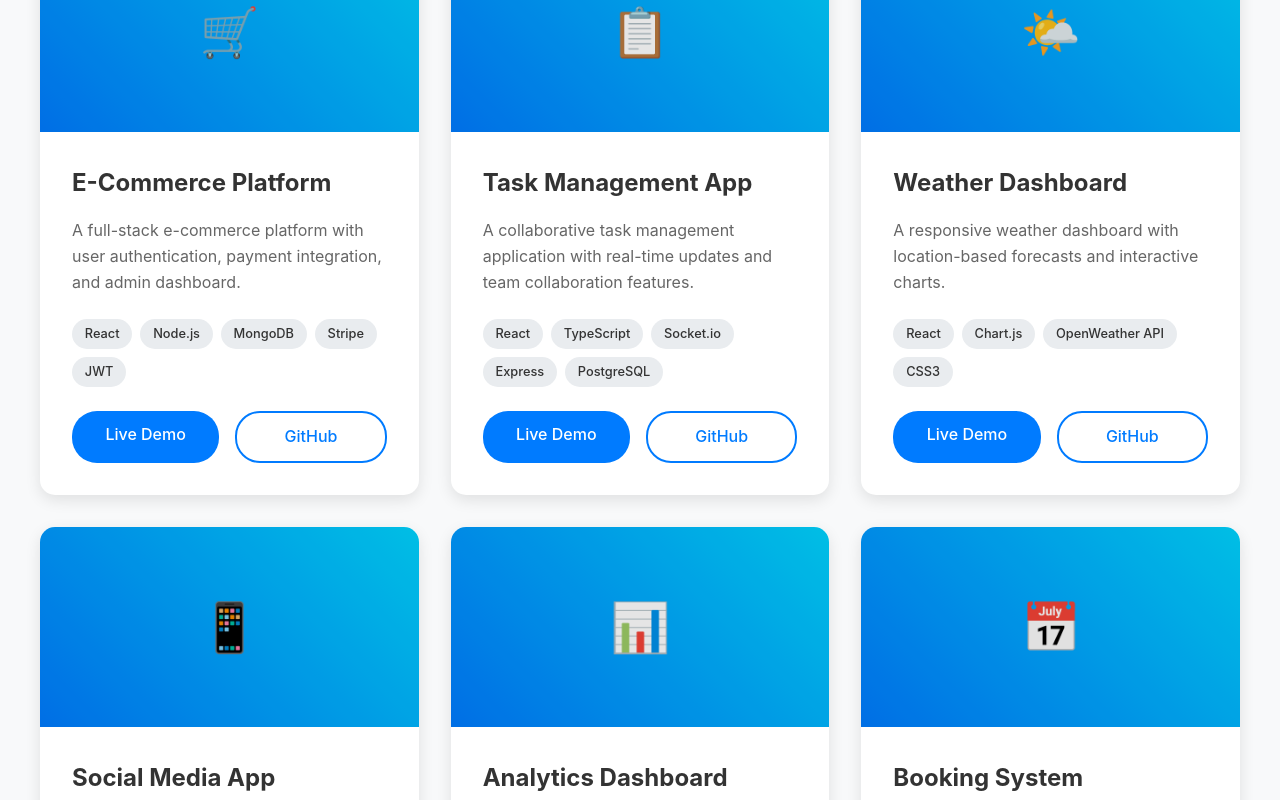
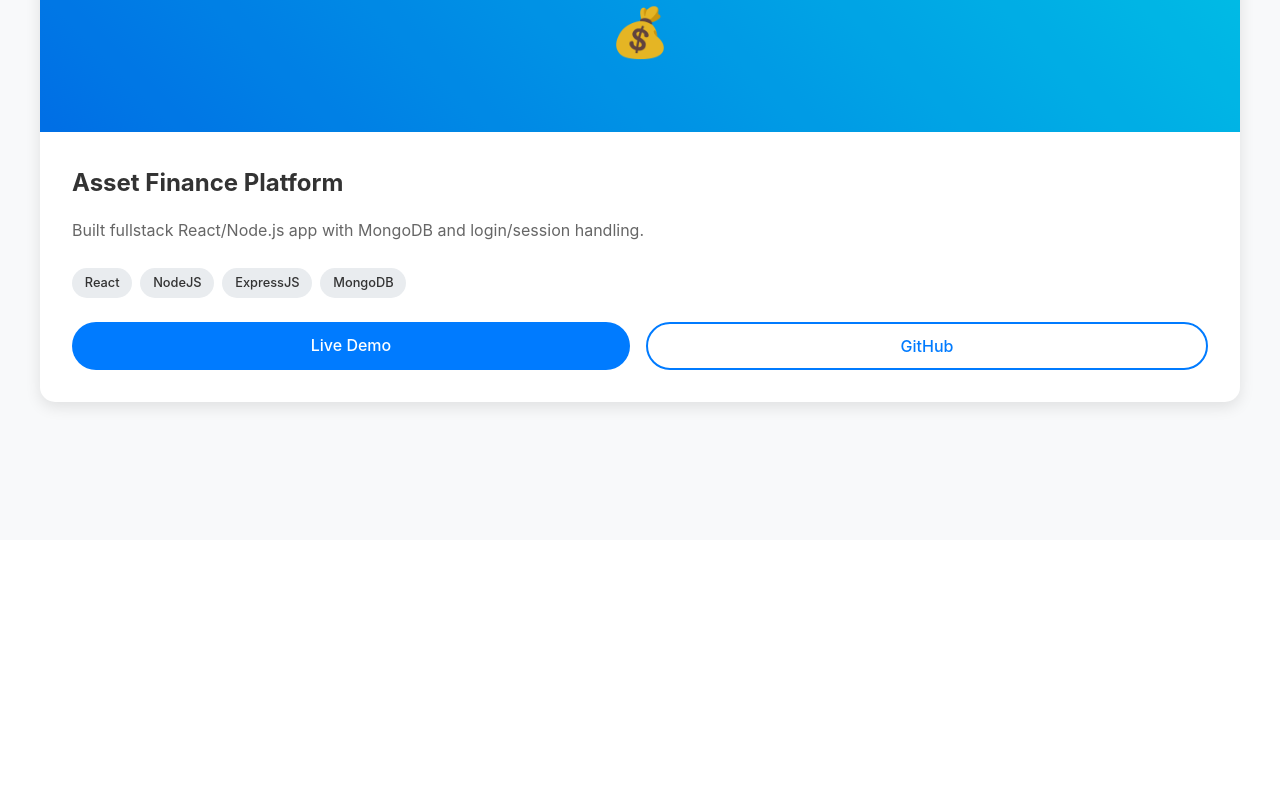
Before and after one commit to jacobmmm/portfolio, a React (Create React App) app: page /projects in a window 1280 px wide. Shown: the part 260-1060 px from the top of the page. After the commit the page ends 800 px from the top, so only its background shows below. Built offline with nearby package versions, Linux system fonts and the light colour scheme.

Commit message:
Updated projects section

```diff
--- a/src/components/Projects.tsx
+++ b/src/components/Projects.tsx
@@ -1,63 +1,34 @@
-import React from "react";
+import React, { useState } from "react";
 import "../css/Projects.css";
 
 const Projects: React.FC = () => {
+  const [showModal, setShowModal] = useState(false);
+  const [currentProject, setCurrentProject] = useState<any>(null);
+
   const projects = [
     {
-      title: "E-Commerce Platform",
+      title: "Asset Finance Platform",
       description:
-        "A full-stack e-commerce platform with user authentication, payment integration, and admin dashboard.",
-      tech: ["React", "Node.js", "MongoDB", "Stripe", "JWT"],
-      icon: "🛒",
+        "Built fullstack React/Node.js app with MongoDB and login/session handling.",
+      tech: ["React", "NodeJS", "ExpressJS", "MongoDB"],
+      icon: "💰",
       liveUrl: "#",
-      githubUrl: "#",
-    },
-    {
-      title: "Task Management App",
-      description:
-        "A collaborative task management application with real-time updates and team collaboration features.",
-      tech: ["React", "TypeScript", "Socket.io", "Express", "PostgreSQL"],
-      icon: "📋",
-      liveUrl: "#",
-      githubUrl: "#",
-    },
-    {
-      title: "Weather Dashboard",
-      description:
-        "A responsive weather dashboard with location-based forecasts and interactive charts.",
-      tech: ["React", "Chart.js", "OpenWeather API", "CSS3"],
-      icon: "🌤️",
-      liveUrl: "#",
-      githubUrl: "#",
-    },
-    {
-      title: "Social Media App",
-      description:
-        "A social media platform with real-time messaging, photo sharing, and friend connections.",
-      tech: ["React Native", "Firebase", "Redux", "Expo"],
-      icon: "📱",
-      liveUrl: "#",
-      githubUrl: "#",
-    },
-    {
-      title: "Analytics Dashboard",
-      description:
-        "A business analytics dashboard with interactive data visualizations and reporting features.",
-      tech: ["React", "D3.js", "Python", "Django", "PostgreSQL"],
-      icon: "📊",
-      liveUrl: "#",
-      githubUrl: "#",
-    },
-    {
-      title: "Booking System",
-      description:
-        "An online booking system for appointments with calendar integration and email notifications.",
-      tech: ["Next.js", "Prisma", "MySQL", "NextAuth", "Tailwind"],
-      icon: "📅",
-      liveUrl: "#",
-      githubUrl: "#",
+      frontendUrl:
+        "https://github.com/jacobmmm/asset-finance-specialist-front-end/tree/main/asset-finance-specialist-front-end",
+      backendUrl:
+        "https://github.com/jacobmmm/asset-finance-specialist-backend",
     },
   ];
+
+  const handleGitHubClick = (project: any) => {
+    setCurrentProject(project);
+    setShowModal(true);
+  };
+
+  const closeModal = () => {
+    setShowModal(false);
+    setCurrentProject(null);
+  };
 
   return (
     <section className="projects-container">
@@ -86,20 +57,55 @@ const Projects: React.FC = () => {
                   >
                     Live Demo
                   </a>
-                  <a
-                    href={project.githubUrl}
-                    className="project-link secondary"
-                    target="_blank"
-                    rel="noopener noreferrer"
+                  <button
+                    onClick={() => handleGitHubClick(project)}
+                    className="project-link secondary github-button"
                   >
                     GitHub
-                  </a>
+                  </button>
                 </div>
               </div>
             </div>
           ))}
         </div>
       </div>
+
+      {/* GitHub Options Modal */}
+      {showModal && currentProject && (
+        <div className="modal-overlay" onClick={closeModal}>
+          <div className="modal-content" onClick={(e) => e.stopPropagation()}>
+            <div className="modal-header">
+              <h3>{currentProject.title}</h3>
+              <button className="close-button" onClick={closeModal}>
+                ×
+              </button>
+            </div>
+            <div className="modal-body">
+              <p>Choose which repository to view:</p>
+              <div className="modal-buttons">
+                <a
+                  href={currentProject.frontendUrl}
+                  className="modal-link primary"
+                  target="_blank"
+                  rel="noopener noreferrer"
+                  onClick={closeModal}
+                >
+                  Frontend Code
+                </a>
+                <a
+                  href={currentProject.backendUrl}
+                  className="modal-link secondary"
+                  target="_blank"
+                  rel="noopener noreferrer"
+                  onClick={closeModal}
+                >
+                  Backend Code
+                </a>
+              </div>
+            </div>
+          </div>
+        </div>
+      )}
     </section>
   );
 };
--- a/src/css/Projects.css
+++ b/src/css/Projects.css
@@ -138,3 +138,130 @@
   color: white;
   transform: translateY(-2px);
 }
+
+.github-button {
+  border: 2px solid #007bff;
+  background: transparent;
+  cursor: pointer;
+  font-family: inherit;
+  font-size: inherit;
+}
+
+/* Modal Styles */
+.modal-overlay {
+  position: fixed;
+  top: 0;
+  left: 0;
+  right: 0;
+  bottom: 0;
+  background: rgba(0, 0, 0, 0.7);
+  display: flex;
+  align-items: center;
+  justify-content: center;
+  z-index: 1000;
+  backdrop-filter: blur(5px);
+}
+
+.modal-content {
+  background: white;
+  border-radius: 15px;
+  box-shadow: 0 15px 35px rgba(0, 0, 0, 0.3);
+  max-width: 400px;
+  width: 90%;
+  overflow: hidden;
+  animation: modalSlideIn 0.3s ease-out;
+}
+
+@keyframes modalSlideIn {
+  from {
+    opacity: 0;
+    transform: translateY(-30px) scale(0.9);
+  }
+  to {
+    opacity: 1;
+    transform: translateY(0) scale(1);
+  }
+}
+
+.modal-header {
+  background: linear-gradient(45deg, #007bff, #00d4ff);
+  color: white;
+  padding: 1.5rem;
+  display: flex;
+  justify-content: space-between;
+  align-items: center;
+}
+
+.modal-header h3 {
+  margin: 0;
+  font-size: 1.3rem;
+}
+
+.close-button {
+  background: none;
+  border: none;
+  color: white;
+  font-size: 1.5rem;
+  cursor: pointer;
+  padding: 0;
+  width: 30px;
+  height: 30px;
+  display: flex;
+  align-items: center;
+  justify-content: center;
+  border-radius: 50%;
+  transition: background 0.3s ease;
+}
+
+.close-button:hover {
+  background: rgba(255, 255, 255, 0.2);
+}
+
+.modal-body {
+  padding: 2rem;
+}
+
+.modal-body p {
+  color: #666;
+  margin-bottom: 1.5rem;
+  text-align: center;
+}
+
+.modal-buttons {
+  display: flex;
+  gap: 1rem;
+  flex-direction: column;
+}
+
+.modal-link {
+  padding: 1rem 1.5rem;
+  text-decoration: none;
+  border-radius: 8px;
+  font-weight: 500;
+  transition: all 0.3s ease;
+  text-align: center;
+  display: block;
+}
+
+.modal-link.primary {
+  background: #007bff;
+  color: white;
+}
+
+.modal-link.primary:hover {
+  background: #0056b3;
+  transform: translateY(-2px);
+  box-shadow: 0 5px 15px rgba(0, 123, 255, 0.3);
+}
+
+.modal-link.secondary {
+  border: 2px solid #007bff;
+  color: #007bff;
+  background: transparent;
+}
+
+.modal-link.secondary:hover {
+  background: #007bff;
+  color: white;
+  transform: translateY(-2px);
+}
```
